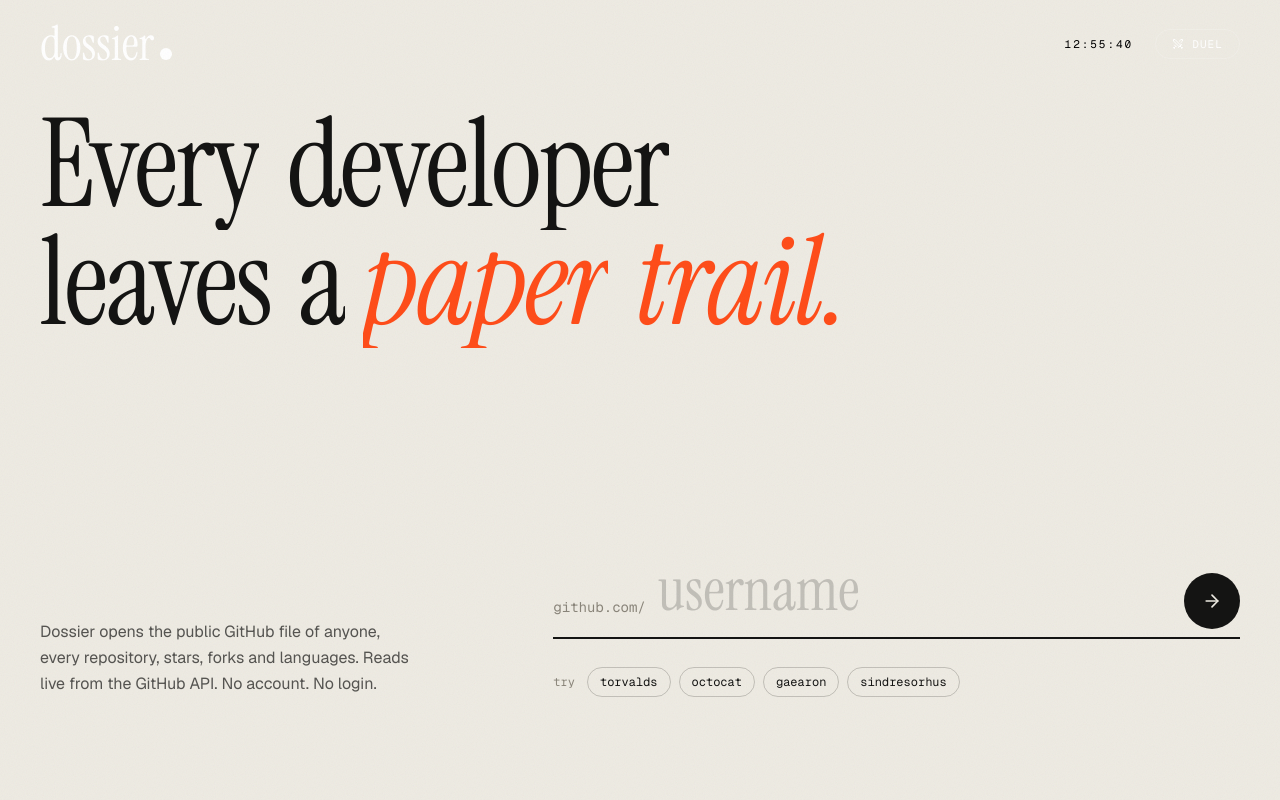
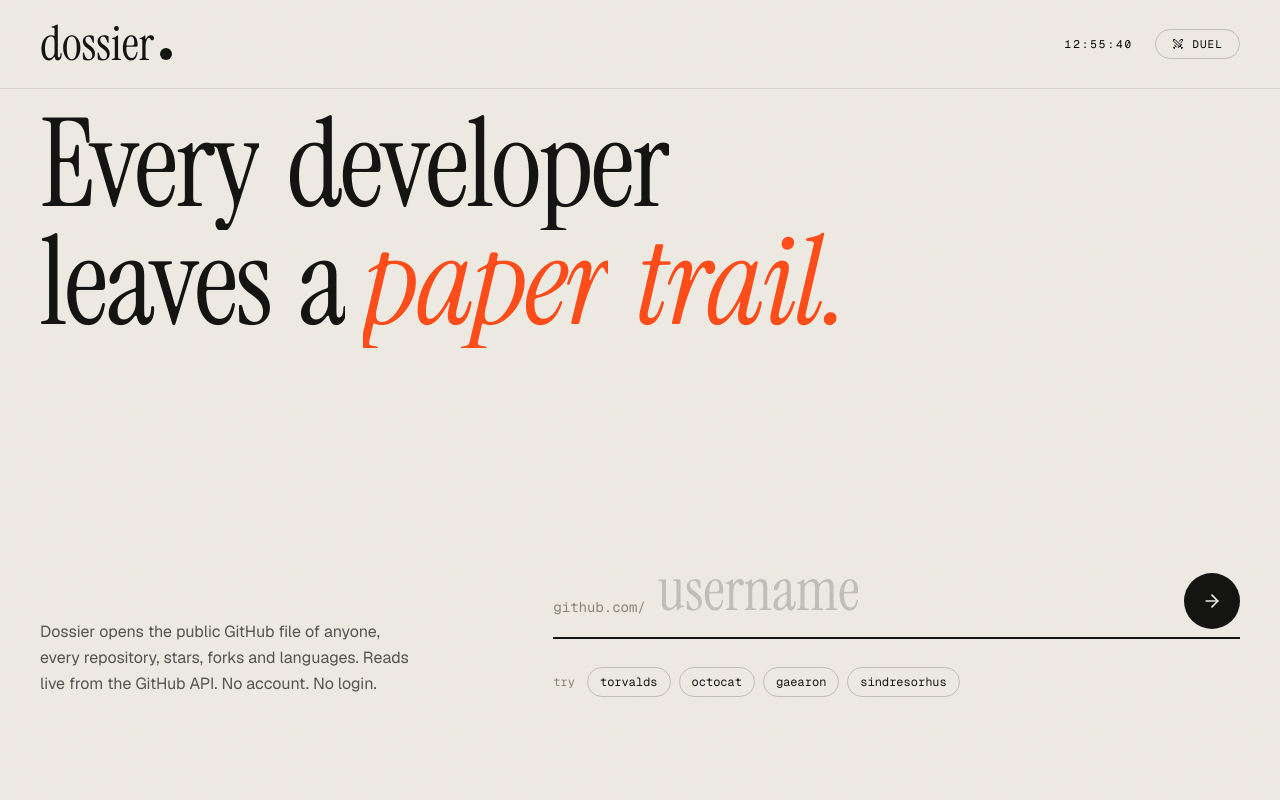
Before and after one commit to its-akshdeep06/Dossier, a React (Vite) app: page / in a window 1280 px wide. Shown: the top 800 px of the page. Built offline with nearby package versions, Linux system fonts and the light colour scheme.

Commit message:
Fixed a few Components

```diff
--- a/src/components/landing/LandingNav.jsx
+++ b/src/components/landing/LandingNav.jsx
@@ -5,11 +5,11 @@
 
 export default function LandingNav() {
   return (
-    <header className="fixed inset-x-0 top-0 z-40 flex items-center justify-between px-5 py-5 text-white md:px-10">
-      <div className="mix-blend-difference"><Logo /></div>
+    <header className="fixed inset-x-0 top-0 z-40 flex items-center justify-between border-b border-ink/10 bg-paper px-5 py-5 text-ink md:px-10">
+      <Logo />
       <div className="flex items-center gap-4">
         <Clock />
-        <Link to="/duel" className="flex items-center gap-2 rounded-full border border-white/20 px-4 py-1.5 font-mono text-[11px] uppercase tracking-widest transition-colors hover:border-white hover:bg-white hover:text-black mix-blend-difference">
+        <Link to="/duel" className="flex items-center gap-2 rounded-full border border-ink/20 px-4 py-1.5 font-mono text-[11px] uppercase tracking-widest text-black transition-colors hover:border-black hover:bg-black hover:text-white">
           <Swords className="h-3 w-3" /> Duel
         </Link>
       </div>
--- a/src/components/profile/AnalyzingScreen.jsx
+++ b/src/components/profile/AnalyzingScreen.jsx
@@ -35,7 +35,7 @@
   return (
     <motion.div role="status" aria-live="polite" className="fixed inset-0 z-50 flex flex-col justify-between bg-ink px-5 py-6 text-paper md:px-10 md:py-8" exit={{ y: '-100%', transition: { duration: 0.85, ease: [0.76, 0, 0.24, 1] } }}>
       <div className="flex justify-between font-mono text-[11px] uppercase tracking-[0.22em] text-paper/50">
-        <span>Dossier</span>
+        <span className="bg-paper px-2 py-1 text-black">Dossier</span>
         <div className="flex items-center gap-3">
           <Clock />
           <span>Opening file</span>
--- a/src/components/profile/ErrorState.jsx
+++ b/src/components/profile/ErrorState.jsx
@@ -6,14 +6,16 @@
 import SearchForm from '@/components/shared/SearchForm';
 import { describeError } from '@/lib/errors';
 
-export default function ErrorState({ error, username, onRetry = undefined, showClock = true }) {
+export default function ErrorState({ error, username, onRetry = undefined, showHeader = true }) {
   const copy = describeError(error, username);
   return (
     <>
-      <header className="fixed inset-x-0 top-0 z-40 flex items-center justify-between px-5 py-5 md:px-10">
-        <Logo />
-        {showClock && <Clock />}
-      </header>
+      {showHeader && (
+        <header className="fixed inset-x-0 top-0 z-40 flex items-center justify-between border-b border-ink/10 bg-paper px-5 py-5 md:px-10">
+          <Logo />
+          <Clock />
+        </header>
+      )}
       <main role="alert" className="flex min-h-[100svh] flex-col justify-center px-5 pb-16 pt-28 md:px-10">
         <motion.div initial={{ scale: 2.4, opacity: 0, rotate: -20 }} animate={{ scale: 1, opacity: 1, rotate: -5 }} transition={{ type: 'spring', stiffness: 260, damping: 16, delay: 0.3 }} className="self-start border-[3px] border-signal px-4 py-2 font-mono text-sm uppercase tracking-[0.3em] text-signal md:text-base">
           {copy.stamp}
--- a/src/components/profile/ProfileNav.jsx
+++ b/src/components/profile/ProfileNav.jsx
@@ -12,7 +12,7 @@
   useMotionValueEvent(scrollY, 'change', (v) => setCompact(v > 560));
 
   return (
-    <header className={`fixed inset-x-0 top-0 z-40 transition-colors duration-300 ${compact ? 'border-b border-ink/10 bg-paper/95' : ''}`}>
+    <header className="fixed inset-x-0 top-0 z-40 border-b border-ink/10 bg-paper transition-colors duration-300">
       <div className="flex h-16 items-center justify-between gap-4 px-5 md:px-10">
         <Logo />
         <AnimatePresence>
--- a/src/components/shared/Logo.jsx
+++ b/src/components/shared/Logo.jsx
@@ -2,7 +2,7 @@
 
 export default function Logo() {
   return (
-    <Link to="/" aria-label="Dossier — back to search" className="group inline-flex items-baseline gap-1.5">
+    <Link to="/" aria-label="Dossier — back to search" className="group inline-flex items-baseline gap-1.5 text-ink">
       <span className="font-display text-4xl leading-none md:text-5xl">dossier</span>
       <span className="inline-block h-3 w-3 rounded-full bg-current transition-transform duration-500 group-hover:scale-150" />
     </Link>
--- a/src/pages/Duel.jsx
+++ b/src/pages/Duel.jsx
@@ -45,7 +45,7 @@
     return (
       <PageTransition>
         <LandingNav />
-        <ErrorState error={error} username={profileA.userError ? usernameA : usernameB} showClock={false} />
+        <ErrorState error={error} username={profileA.userError ? usernameA : usernameB} showHeader={false} />
       </PageTransition>
     );
   }
--- a/src/pages/NotFound.jsx
+++ b/src/pages/NotFound.jsx
@@ -8,7 +8,7 @@
 export default function NotFound() {
   return (
     <PageTransition>
-      <header className="fixed inset-x-0 top-0 z-40 flex items-center justify-between px-5 py-5 md:px-10">
+      <header className="fixed inset-x-0 top-0 z-40 flex items-center justify-between border-b border-ink/10 bg-paper px-5 py-5 md:px-10">
         <Logo />
         <Clock />
       </header>
```
